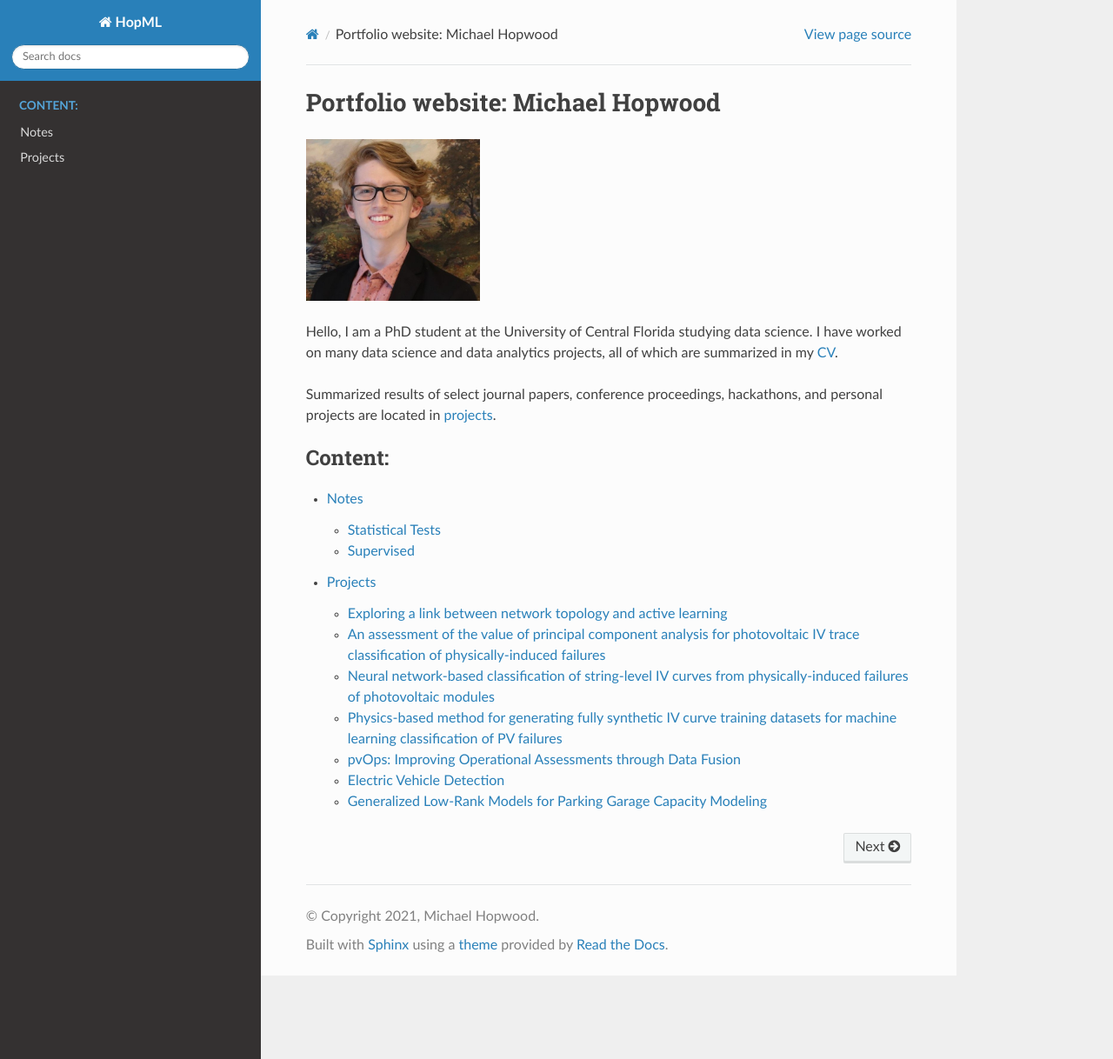
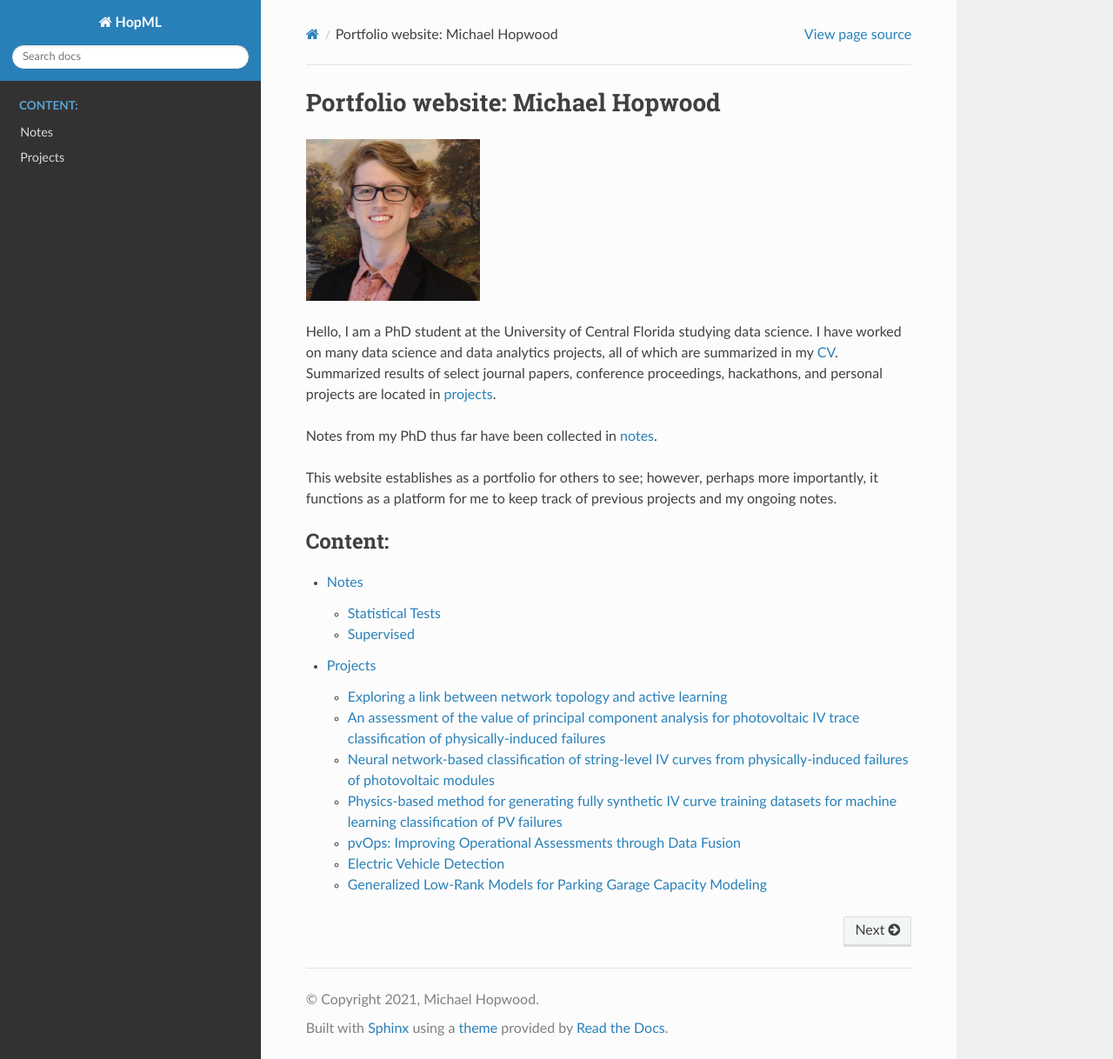
Before and after one commit to MichaelHopwood/HopML, a Sphinx documentation site: the page built from docs/index.rst, in a window 1280 px wide and 1218 px high. Shown: the whole window at 87% size. Built offline with Sphinx 7.4.7 and the Read the Docs theme 2.0.0, drawn with Linux system fonts in a browser that asks for light colours; pages that are not in the unit, such as notebooks, are missing from menus.

Commit message:
update rst

```diff
--- a/docs/index.rst
+++ b/docs/index.rst
@@ -4,9 +4,11 @@ Portfolio website: Michael Hopwood
 .. image:: _static/headshot_MH_2019_2.jpeg
    :width: 200
 
-Hello, I am a PhD student at the University of Central Florida studying data science. I have worked on many data science and data analytics projects, all of which are summarized in my `CV <https://github.com/MichaelHopwood/HopML/blob/main/docs/_static/MICHAEL_HOPWOOD_CV.PDF>`_.
+Hello, I am a PhD student at the University of Central Florida studying data science. I have worked on many data science and data analytics projects, all of which are summarized in my `CV <https://github.com/MichaelHopwood/HopML/blob/main/docs/_static/MICHAEL_HOPWOOD_CV.PDF>`_. Summarized results of select journal papers, conference proceedings, hackathons, and personal projects are located in `projects <projects.rst>`_.
 
-Summarized results of select journal papers, conference proceedings, hackathons, and personal projects are located in `projects <projects.rst>`_.
+Notes from my PhD thus far have been collected in `notes <notes.rst>`_.
+
+This website establishes as a portfolio for others to see; however, perhaps more importantly, it functions as a platform for me to keep track of previous projects and my ongoing notes.
 
 .. toctree::
    :maxdepth: 2
--- a/docs/notes.rst
+++ b/docs/notes.rst
@@ -5,7 +5,6 @@ The notes on this website was written during my PhD in data science. Below are a
 
 .. toctree::
    :maxdepth: 2
-   :caption: Notes:
 
    statistical_tests
    supervised
```
